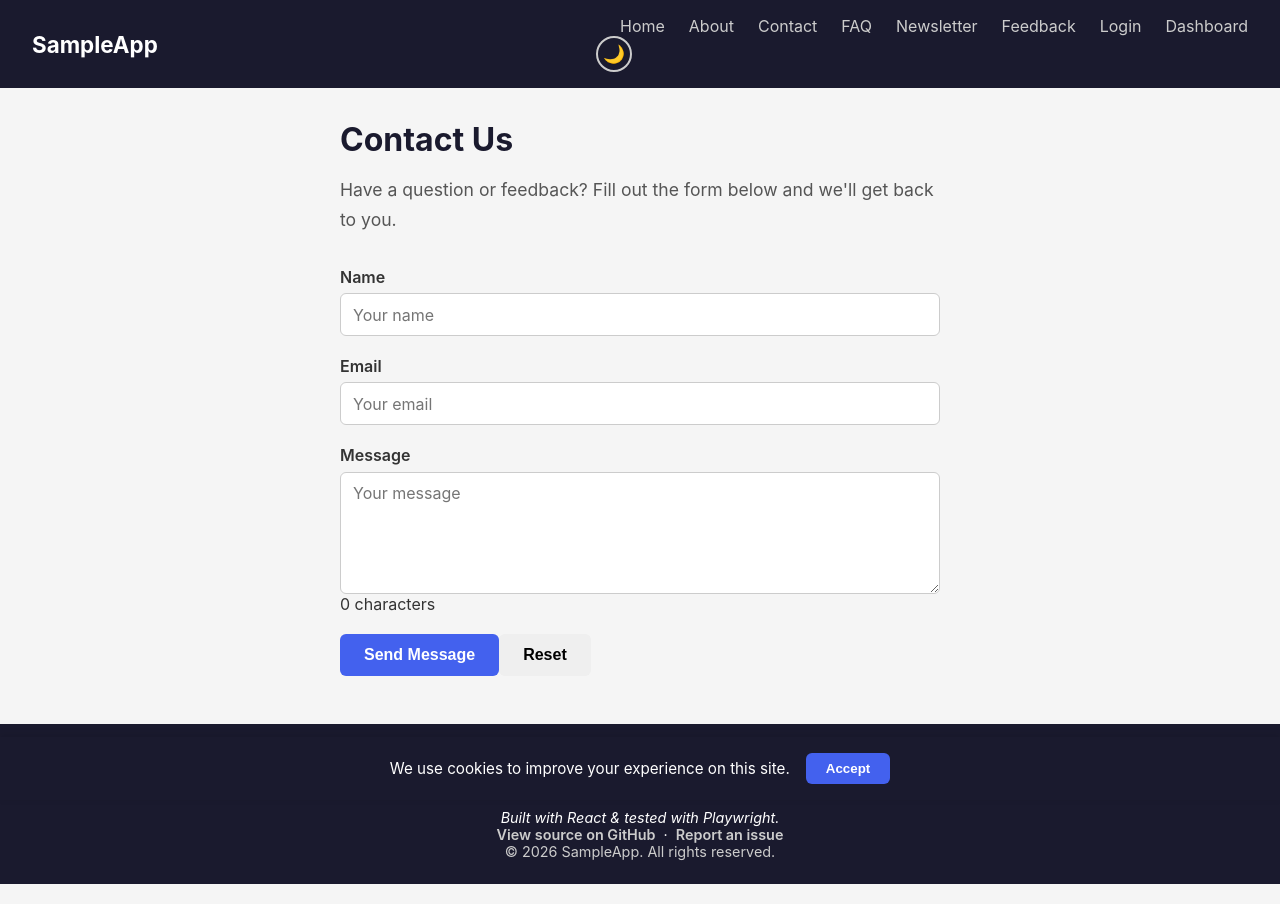
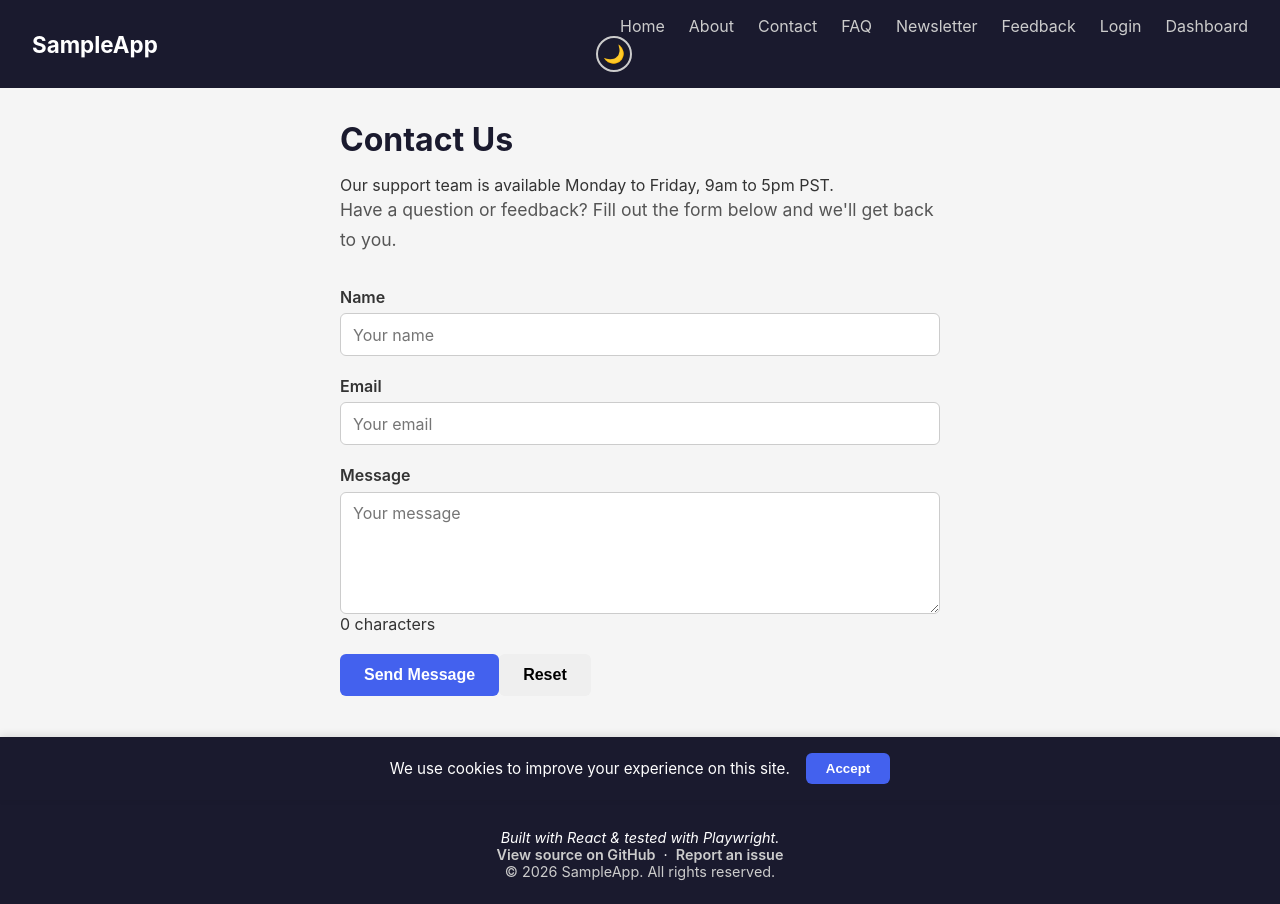
Before and after one commit to microsoft/sample-webapp, a React (Create React App) app: page /contact in a window 1280 px wide. Built offline with nearby package versions, Linux system fonts and the light colour scheme.

Commit message:
feat: add support hours to Contact page

```diff
--- a/src/pages/Contact.js
+++ b/src/pages/Contact.js
@@ -49,6 +49,7 @@ function Contact() {
   return (
     <div className="contact">
       <h1>Contact Us</h1>
+      <p id="contact-hours" className="contact-hours">Our support team is available Monday to Friday, 9am to 5pm PST.</p>
       <p className="contact-intro">
         Have a question or feedback? Fill out the form below and we&apos;ll get back to you.
       </p>
```
